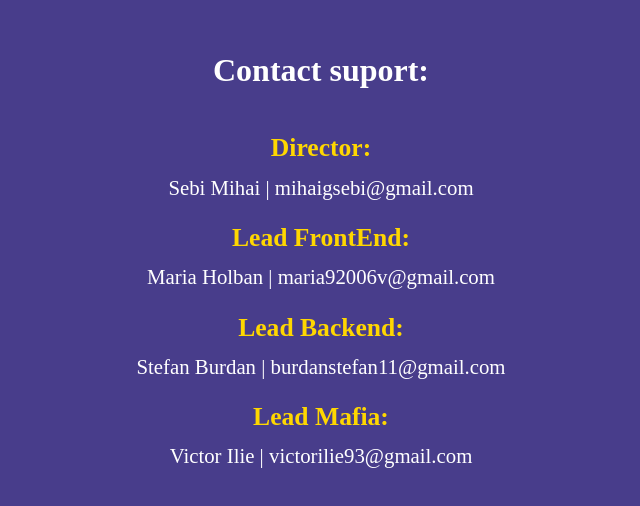
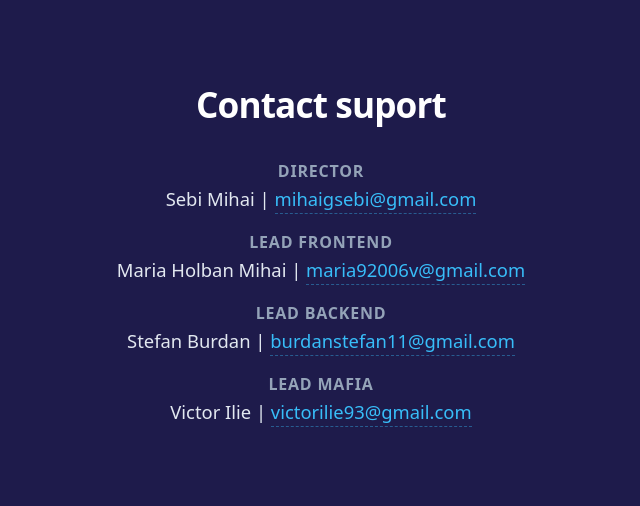
Before and after one commit to ITSiSC/ITSiSC.github.io, a website: page index.html in a window 1280 px wide. Shown: the part 138-644 px from the top of the page, without its empty margins (319-959 px from the left). Drawn offline with Linux system fonts and the light colour scheme.

Commit message:
Trimitere mail

```diff
--- a/index.html
+++ b/index.html
@@ -1,27 +1,33 @@
 <!doctype html>
-<html lang="en">
+<html lang="ro">
 <head>
     <meta charset="UTF-8">
-    <meta name="viewport"
-          content="width=device-width, user-scalable=no, initial-scale=1.0, maximum-scale=1.0, minimum-scale=1.0">
+    <meta name="viewport" content="width=device-width, initial-scale=1.0">
     <meta http-equiv="X-UA-Compatible" content="ie=edge">
-    <title>IT SiSC</title>
+    <title>IT SiSC - Contact Suport</title>
     <link rel="stylesheet" href="./styles.css">
-    <link rel="icon" type="image/png" href="./assets/icon.png">
 </head>
 <body>
-    <h1>Contact suport:</h1>
+<h1>Contact suport</h1>
 
-    <p class="titlu">Director:</p>
-    <p>Sebi Mihai | mihaigsebi@gmail.com</p>
+<div class="card-contact">
+    <p class="titlu">Director</p>
+    <p class="info-persoana">Sebi Mihai | <a href="mailto:mihaigsebi@gmail.com" class="email-link">mihaigsebi@gmail.com</a></p>
+</div>
 
-    <p class="titlu">Lead FrontEnd:</p>
-    <p>Maria Holban | maria92006v@gmail.com</p>
+<div class="card-contact">
+    <p class="titlu">Lead FrontEnd</p>
+    <p class="info-persoana">Maria Holban Mihai | <a href="mailto:maria92006v@gmail.com" class="email-link">maria92006v@gmail.com</a></p>
+</div>
 
-    <p class="titlu">Lead Backend:</p>
-    <p>Stefan Burdan | burdanstefan11@gmail.com</p>
+<div class="card-contact">
+    <p class="titlu">Lead Backend</p>
+    <p class="info-persoana">Stefan Burdan | <a href="mailto:burdanstefan11@gmail.com" class="email-link">burdanstefan11@gmail.com</a></p>
+</div>
 
-    <p class="titlu">Lead Mafia:</p>
-    <p>Victor Ilie | victorilie93@gmail.com</p>
+<div class="card-contact">
+    <p class="titlu">Lead Mafia</p>
+    <p class="info-persoana">Victor Ilie | <a href="mailto:victorilie93@gmail.com" class="email-link">victorilie93@gmail.com</a></p>
+</div>
 </body>
 </html>
--- a/styles.css
+++ b/styles.css
@@ -5,9 +5,9 @@
 }
 
 body {
-    background-color: darkslateblue;
-    font-size: 1.3rem;
-    color: white;
+    background-color: #1e1b4b;
+    color: #f8fafc;
+    font-family: system-ui, -apple-system, sans-serif;
     min-height: 100vh;
     display: flex;
     flex-direction: column;
@@ -18,18 +18,41 @@ body {
 }
 
 h1 {
-    margin-bottom: 24px;
-    font-size: 2rem;
+    margin-bottom: 32px;
+    font-size: 2.2rem;
+    letter-spacing: -0.025em;
+    color: #ffffff;
+}
+
+.card-contact {
+    margin-bottom: 20px;
 }
 
 .titlu {
-    font-weight: bold;
-    margin-top: 16px;
+    font-weight: 600;
+    font-size: 1rem;
+    color: #94a3b8;
+    text-transform: uppercase;
+    letter-spacing: 0.05em;
     margin-bottom: 4px;
-    font-size: 1.6rem;
-    color: #ffd700;
 }
 
-p {
-    line-height: 1.5;
+.info-persoana {
+    font-size: 1.15rem;
+    color: #e2e8f0;
 }
+
+.email-link {
+    color: #38bdf8;
+    text-decoration: none;
+    font-weight: 500;
+    transition: all 0.2s ease;
+    border-bottom: 1px dashed rgba(56, 189, 248, 0.4);
+    padding-bottom: 2px;
+}
+
+.email-link:hover {
+    color: #7dd3fc;
+    border-bottom-color: #7dd3fc;
+    text-shadow: 0 0 12px rgba(125, 211, 252, 0.4);
+}
```
